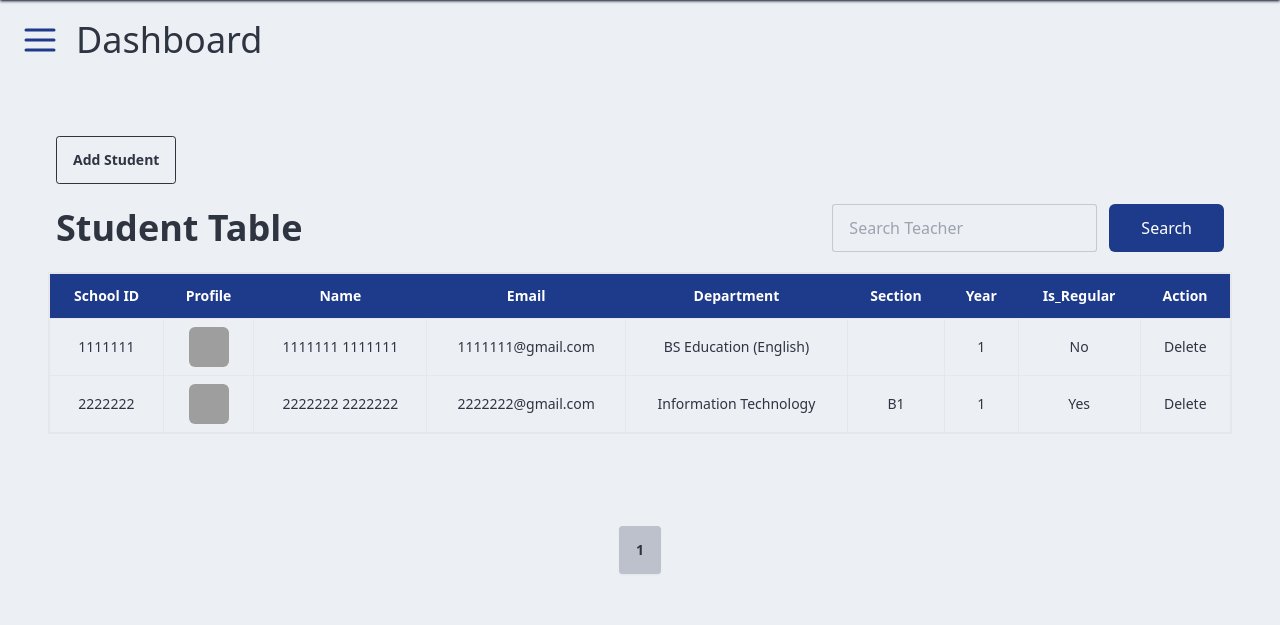
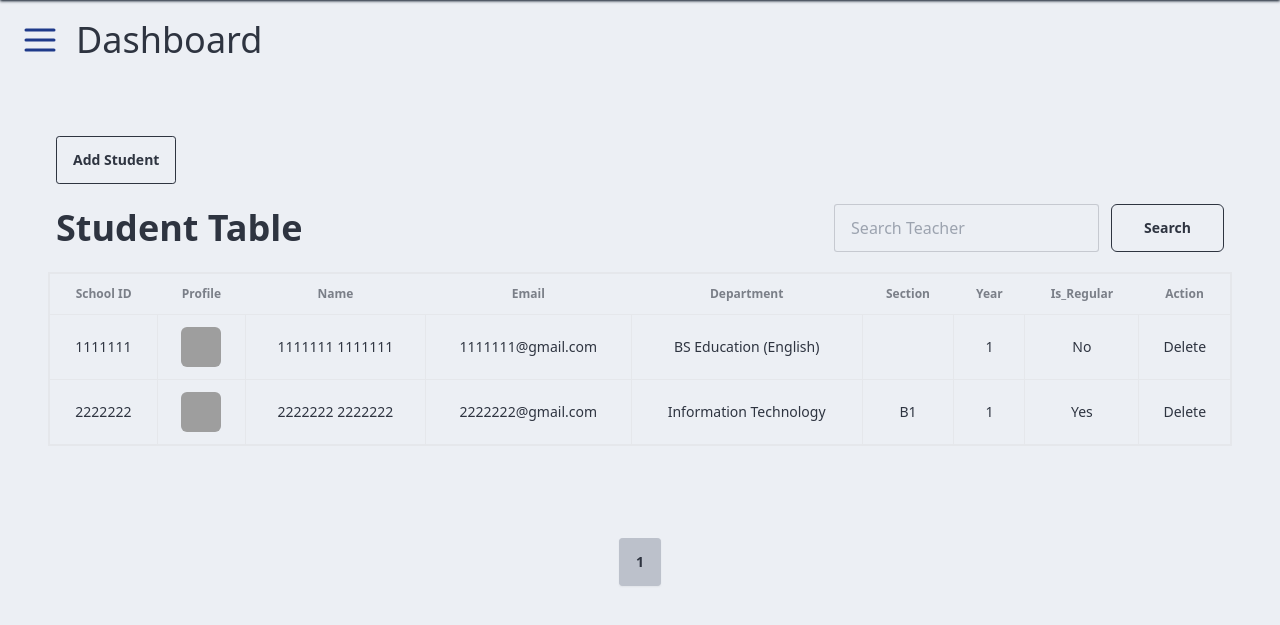
Before and after one commit to Hiiex09/jan_capstone, a PHP site: page /admin/manage_student.php in a window 1280 px wide. Shown: the part 73-698 px from the top of the page. Run offline with PHP 8.4, Linux system fonts and the light colour scheme; a user stored in the database is signed in; data comes from the database, SQL or seed files in the repository; some libraries are stand-ins or nearby versions; grey boxes are pictures that could not be loaded.

Commit message:
changing table at student management

```diff
--- a/admin/manage_student.php
+++ b/admin/manage_student.php
@@ -315,7 +315,7 @@ $total_pages = ceil($total_results->num_rows / $results_per_page);
                     type="submit"
                     value="Search"
                     name="enter"
-                    class="px-8 py-3 rounded-md cursor-pointer bg-blue-900 text-white">
+                    class="px-8 py-3 rounded-md cursor-pointer btn btn-md btn-outline">
                 </div>
               </div>
             </form>
@@ -329,24 +329,24 @@ $total_pages = ceil($total_results->num_rows / $results_per_page);
       <div class="overflow-y-auto m-3">
         <table class="table border border-2 shadow">
           <thead>
-            <tr>
-              <th class="text-center bg-blue-900 text-white text-sm text-black font-bold">School ID</th>
-              <th class="text-center bg-blue-900 text-white text-sm text-black font-bold">Profile</th>
-              <th class="text-center bg-blue-900 text-white text-sm text-black font-bold">Name</th>
-              <th class="text-center bg-blue-900 text-white text-sm text-black font-bold">Email</th>
-              <th class="text-center bg-blue-900 text-white text-sm text-black font-bold">Department</th>
-              <th class="text-center bg-blue-900 text-white text-sm text-black font-bold">Section</th>
-              <th class="text-center bg-blue-900 text-white text-sm text-black font-bold">Year</th>
-              <th class="text-center bg-blue-900 text-white text-sm text-black font-bold">Is_Regular</th>
-              <th class="text-center bg-blue-900 text-white text-sm text-black font-bold">Action</th>
+            <tr class="text-center">
+              <th>School ID</th>
+              <th>Profile</th>
+              <th>Name</th>
+              <th>Email</th>
+              <th>Department</th>
+              <th>Section</th>
+              <th>Year</th>
+              <th>Is_Regular</th>
+              <th>Action</th>
             </tr>
           </thead>
           <tbody>
             <?php if ($result->num_rows > 0): ?>
               <?php while ($row = $result->fetch_assoc()): ?>
-                <tr class="border-b hover:bg-gray-100 cursor-pointer">
-                  <td class="px-4 py-2 text-center border"><?php echo htmlspecialchars($row['school_id']); ?></td>
-                  <td class="px-4 py-2 text-center border">
+                <tr class="border-b hover:bg-gray-100 cursor-pointer text-center">
+                  <td class="border"><?php echo htmlspecialchars($row['school_id']); ?></td>
+                  <td class="border">
                     <div class="flex justify-center items-center">
                       <div>
                         <?php if ($row['image']): ?>
@@ -359,12 +359,12 @@ $total_pages = ceil($total_results->num_rows / $results_per_page);
 
                     </div>
                   </td>
-                  <td class="px-4 py-2 text-center border"><?php echo htmlspecialchars($row['name']); ?></td>
-                  <td class="px-4 py-2 text-center border"><?php echo htmlspecialchars($row['email']); ?></td>
-                  <td class="px-4 py-2 text-center border"><?php echo htmlspecialchars($row['department_name']); ?></td>
-                  <td class="px-4 py-2 text-center border"><?php echo htmlspecialchars($row['section_name']); ?></td>
-                  <td class="px-4 py-2 text-center border"><?php echo htmlspecialchars($row['year_level']); ?></td>
-                  <td class="px-4 py-2 text-center border"><?php echo $row['is_regular'] ? 'Yes' : 'No'; ?></td>
+                  <td class="border"><?php echo htmlspecialchars($row['name']); ?></td>
+                  <td class="border"><?php echo htmlspecialchars($row['email']); ?></td>
+                  <td class="border"><?php echo htmlspecialchars($row['department_name']); ?></td>
+                  <td class="border"><?php echo htmlspecialchars($row['section_name']); ?></td>
+                  <td class="border"><?php echo htmlspecialchars($row['year_level']); ?></td>
+                  <td class="border"><?php echo $row['is_regular'] ? 'Yes' : 'No'; ?></td>
                   <td class="px-4 py-2 text-center border hover:bg-red-900 hover:text-lg hover:text-white">
                     <div class="flex justify-center items-center gap-3">
                       <!-- <div class="w-full">
```
